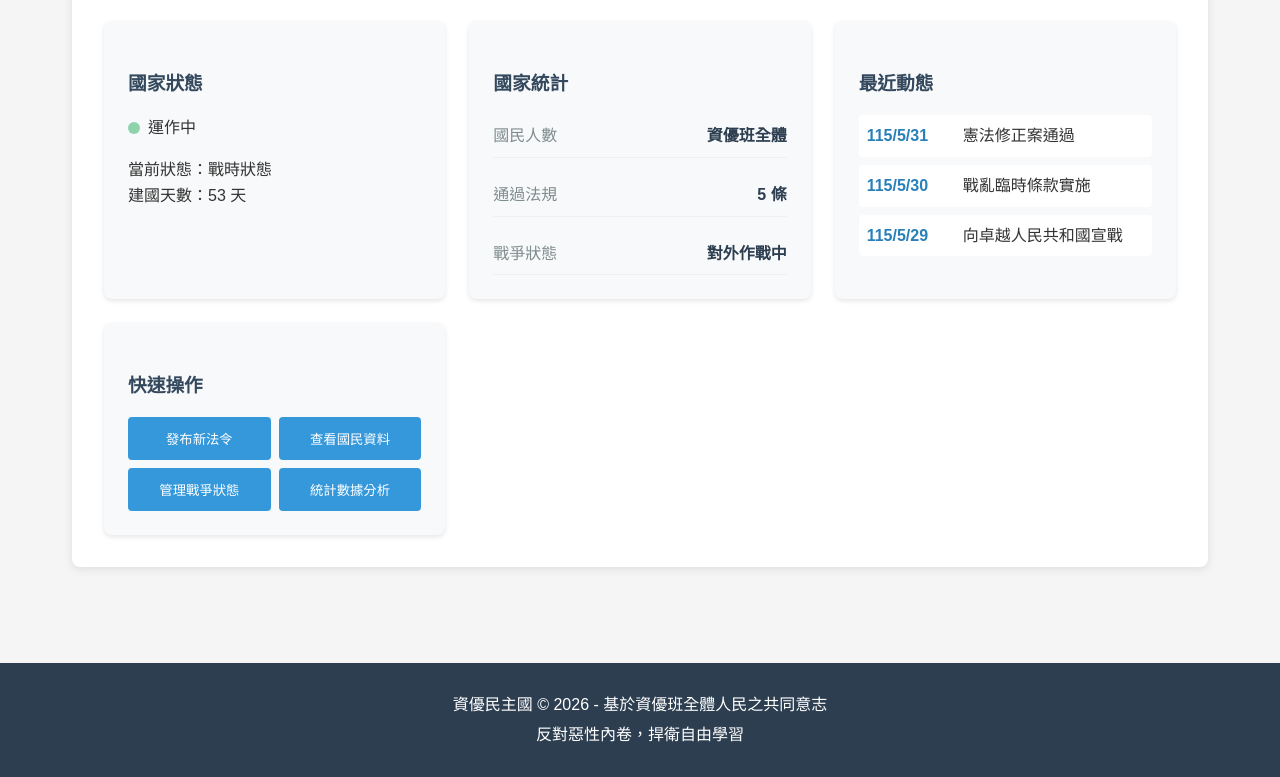
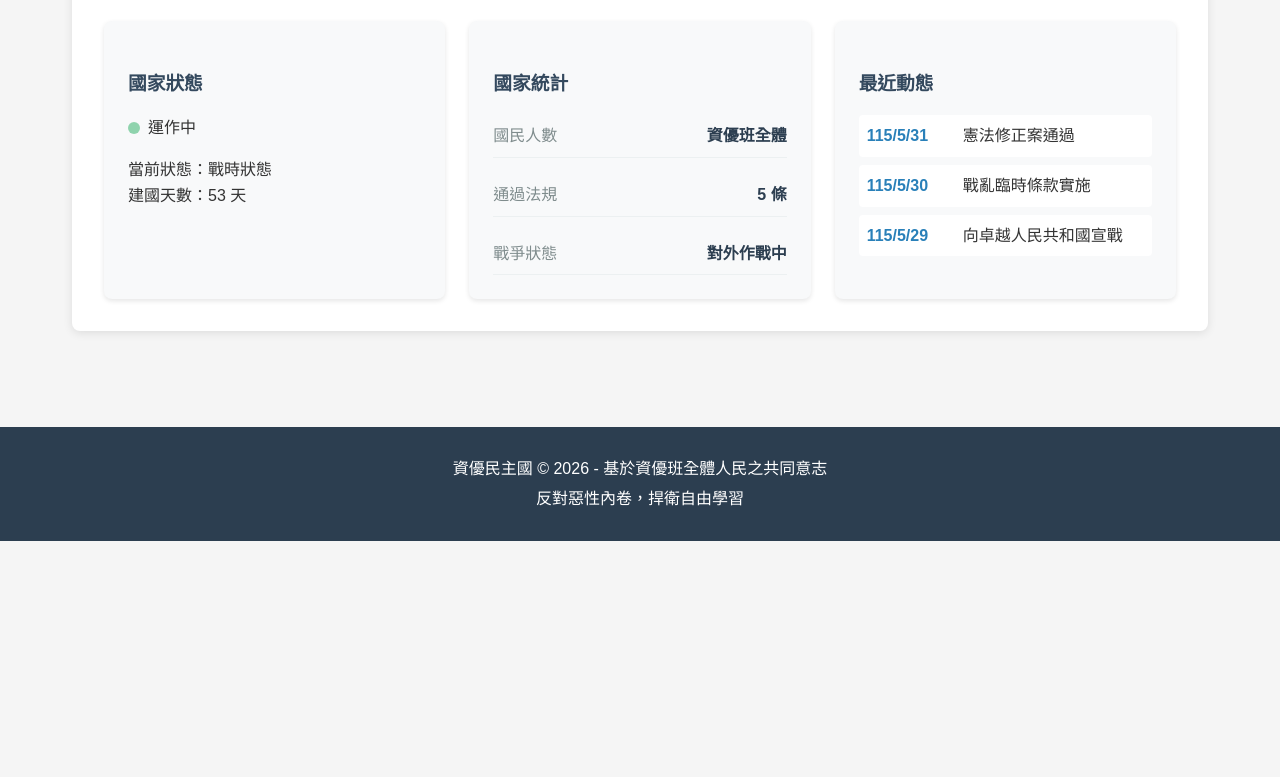
Before and after one commit to pengjun0429/ziyou-democracy, a plain HTML site: page index.html in a window 1280 px wide. Shown: the part 4024-4801 px from the top of the page. After the commit the page ends 4565 px from the top, so only its background shows below. Drawn offline with Linux system fonts and the light colour scheme.

Commit message:
移除快速操作區塊

```diff
--- a/index.html
+++ b/index.html
@@ -273,15 +273,7 @@
                     </div>
                 </div>
 
-                <div class="dashboard-card">
-                    <h3>快速操作</h3>
-                    <div class="quick-actions">
-                        <button class="action-btn">發布新法令</button>
-                        <button class="action-btn">查看國民資料</button>
-                        <button class="action-btn">管理戰爭狀態</button>
-                        <button class="action-btn">統計數據分析</button>
-                    </div>
-                </div>
+
             </div>
         </section>
     </main>
--- a/script.js
+++ b/script.js
@@ -178,15 +178,6 @@ document.addEventListener('DOMContentLoaded', function() {
         return laws[lawType] || '<p>法規內容載入中...</p>';
     }
 
-    // 快速操作按鈕功能
-    const actionButtons = document.querySelectorAll('.action-btn');
-    actionButtons.forEach(button => {
-        button.addEventListener('click', function() {
-            const action = this.textContent;
-            showNotification(`正在執行：${action}`);
-        });
-    });
-
     // 通知功能
     function showNotification(message) {
         const notification = document.createElement('div');
--- a/styles.css
+++ b/styles.css
@@ -281,26 +281,6 @@ h3 {
     min-width: 80px;
 }
 
-.quick-actions {
-    display: grid;
-    grid-template-columns: repeat(2, 1fr);
-    gap: 0.5rem;
-}
-
-.action-btn {
-    background: #3498db;
-    color: white;
-    border: none;
-    padding: 0.75rem;
-    border-radius: 4px;
-    cursor: pointer;
-    transition: background-color 0.3s;
-}
-
-.action-btn:hover {
-    background: #2980b9;
-}
-
 footer {
     background: #2c3e50;
     color: white;
@@ -327,7 +307,4 @@ footer {
         margin: 0.5rem 0;
     }
 
-    .quick-actions {
-        grid-template-columns: 1fr;
-    }
 }
```
